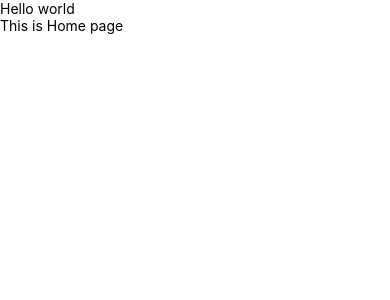
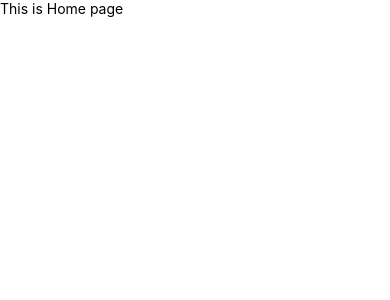
Before and after one commit to amirsadriofficial/News-App, a React Native app: screen / in a window 390 px wide. Shown: the top 300 px of the page. Built offline with nearby package versions, Linux system fonts and the light colour scheme.

Commit message:
Change app file

```diff
--- a/src/App.tsx
+++ b/src/App.tsx
@@ -3,14 +3,12 @@
  */
 
 import React from 'react';
-import {Text} from 'react-native';
 import Home from './components/home';
 
 const App = () => {
   return (
     <>
-    <Text>Hello world</Text>
-    <Home />
+      <Home />
     </>
   );
 };
```
